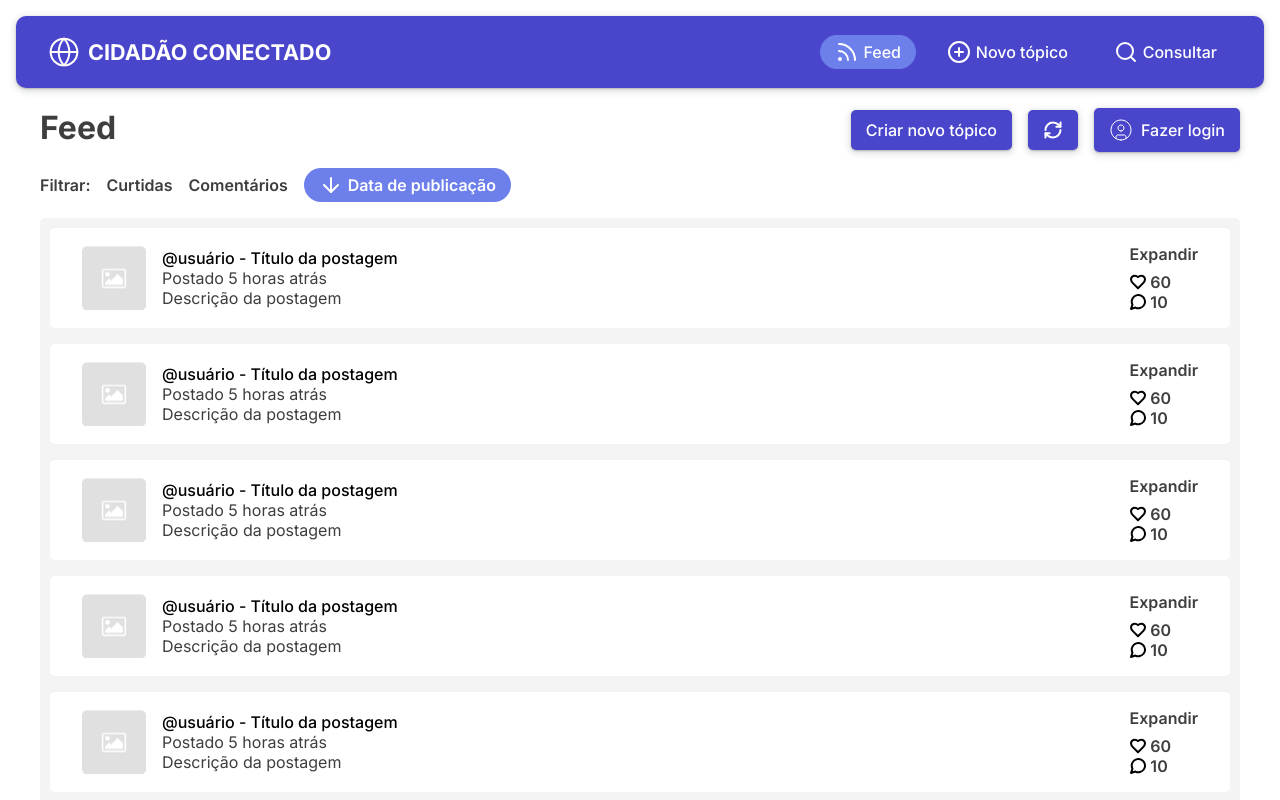
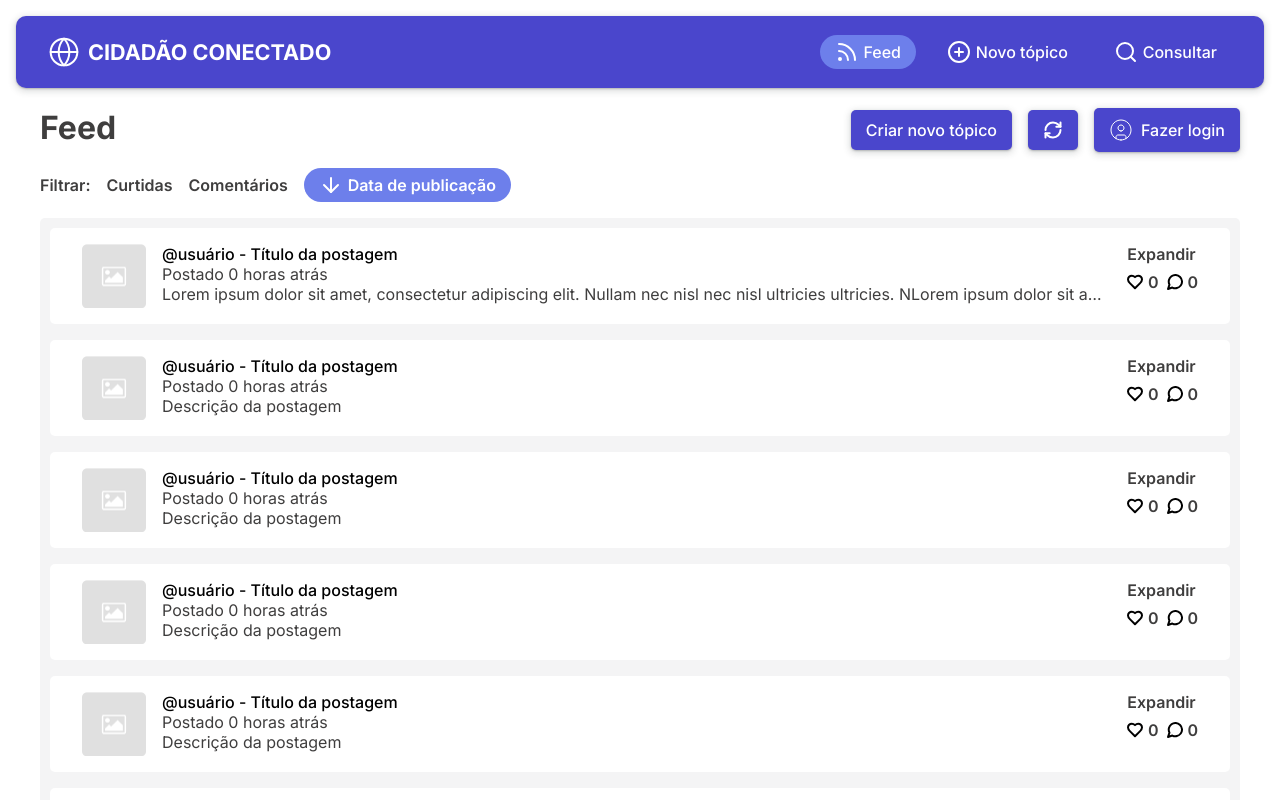
Before and after one commit to oJorta/restic36-cidadao-conectado, an Angular app: page /feed in a window 1280 px wide. Shown: the top 800 px of the page. Built offline with nearby package versions, Linux system fonts and the light colour scheme.

Commit message:
feat: enhance feed post component with expandable description and dynamic user data; update styles for better layout

```diff
--- a/src/app/components/feed-post/feed-post.component.css
+++ b/src/app/components/feed-post/feed-post.component.css
@@ -2,11 +2,13 @@
   display: flex;
   padding: 1rem 2rem;
   justify-content: space-between;
-  align-items: center;
+  align-items: flex-start;
   gap: 1rem;
   align-self: stretch;
   background-color: #ffffff;
   border-radius: 5px;
+  max-width: 100%;
+  overflow: hidden;
 }
 
 .user-picture {
@@ -23,6 +25,13 @@
 
 .post-content {
   width: 100%;
+  max-height: 100px;
+  overflow: hidden;
+  word-wrap: break-word;
+}
+
+.post-content.expanded {
+  max-height: 500px;
 }
 
 .post-content .title {
@@ -34,8 +43,26 @@
   color: var(--secundary-text);
 }
 
+.description {
+  overflow: hidden;
+  text-overflow: ellipsis;
+  white-space: nowrap;
+  word-break: break-word;
+}
+
+.description.expanded {
+  overflow: visible;
+  text-overflow: unset;
+  white-space: normal;
+}
+
 .options {
   display: flex;
   flex-direction: column;
   gap: .5rem;
 }
+
+.interactions {
+  display: flex;
+  gap: .5rem;
+}
--- a/src/app/components/feed-post/feed-post.component.html
+++ b/src/app/components/feed-post/feed-post.component.html
@@ -3,30 +3,39 @@
     <img src="../../../assets/images/feed-post-user-pic.png" alt="Foto de perfil do usuário">
   </div>
 
-  <div class="post-content">
-    <p class="title">&#64;usuário - Título da postagem</p>
-    <p>Postado 5 horas atrás</p>
-    <p>Descrição da postagem</p>
+  <div
+    class="post-content"
+    [ngClass]="{ 'expanded': isExpanded }"
+  >
+    <p class="title">&#64;{{ userName }} - {{ title }}</p>
+    <p>Postado {{ formatedDate }} horas atrás</p>
+    <p
+      class="description"
+      [ngClass]="{ 'expanded': isExpanded }"
+    >
+      {{ description }}
+    </p>
   </div>
 
   <div class="options">
     <app-button
       theme="default"
+      (click)="toggleExpand()"
     >
-      Expandir
+    {{ isExpanded ? 'Fechar' : 'Expandir' }}
     </app-button>
 
     <div class="interactions">
       <app-button
       >
         <img src="../../../assets/icons/like.svg" alt="">
-      60
+        {{ likes }}
       </app-button>
 
       <app-button
       >
         <img src="../../../assets/icons/comment.svg" alt="">
-      10
+        {{ comments }}
       </app-button>
     </div>
   </div>
--- a/src/app/components/feed-post/feed-post.component.ts
+++ b/src/app/components/feed-post/feed-post.component.ts
@@ -1,13 +1,26 @@
-import { Component } from '@angular/core';
+import { Component, Input } from '@angular/core';
+import { CommonModule } from '@angular/common';
 import { ButtonComponent } from "../button/button.component";
 
 @Component({
   selector: 'app-feed-post',
   standalone: true,
-  imports: [ButtonComponent],
+  imports: [ButtonComponent, CommonModule],
   templateUrl: './feed-post.component.html',
   styleUrl: './feed-post.component.css'
 })
 export class FeedPostComponent {
+  @Input() userName: string = 'usuário';
+  @Input() title: string = 'Título da postagem';
+  @Input() date: Date = new Date();
+  @Input() description: string = 'Descrição da postagem';
+  @Input() likes: number = 0;
+  @Input() comments: number = 0;
 
+  formatedDate: number = new Date().getHours() - this.date.getHours();
+  isExpanded: boolean = false;
+
+  toggleExpand() {
+    this.isExpanded = !this.isExpanded;
+  }
 }
--- a/src/app/views/feed/feed.component.html
+++ b/src/app/views/feed/feed.component.html
@@ -64,7 +64,9 @@
   </div>
 
   <div class="feed-container">
-    <app-feed-post></app-feed-post>
+    <app-feed-post
+      description="Lorem ipsum dolor sit amet, consectetur adipiscing elit. Nullam nec nisl nec nisl ultricies ultricies. NLorem ipsum dolor sit amet, consectetur adipiscing elit. Nullam nec nisl nec nisl ultricies ultricies.Lorem ipsum dolor sit amet, consectetur adipiscing elit. Nullam nec nisl nec nisl ultricies ultricies.Lorem ipsum dolor sit amet, consectetur adipiscing elit. Nullam nec nisl nec nisl ultricies ultricies.Lorem ipsum dolor sit amet, consectetur adipiscing elit. Nullam nec nisl nec nisl ultricies ultricies.Lorem ipsum dolor sit amet, consectetur adipiscing elit. Nullam nec nisl nec nisl ultricies ultricies."
+    ></app-feed-post>
     <app-feed-post></app-feed-post>
     <app-feed-post></app-feed-post>
     <app-feed-post></app-feed-post>
```
Lines whose indentation alone changed are shown as unchanged.
